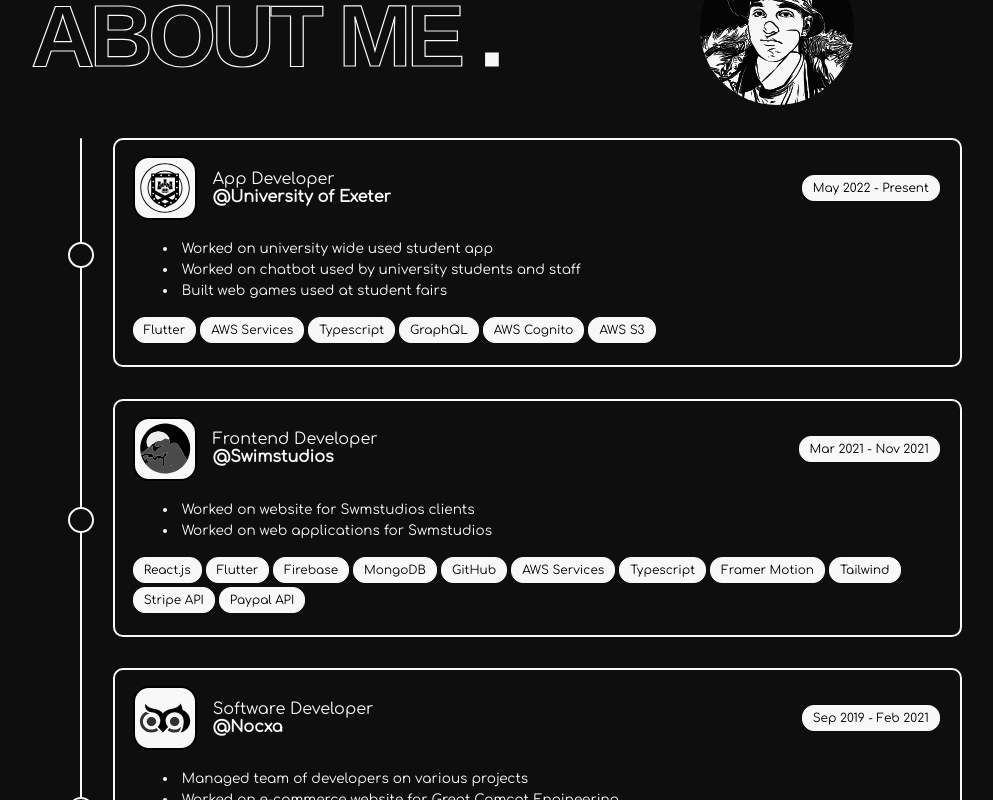
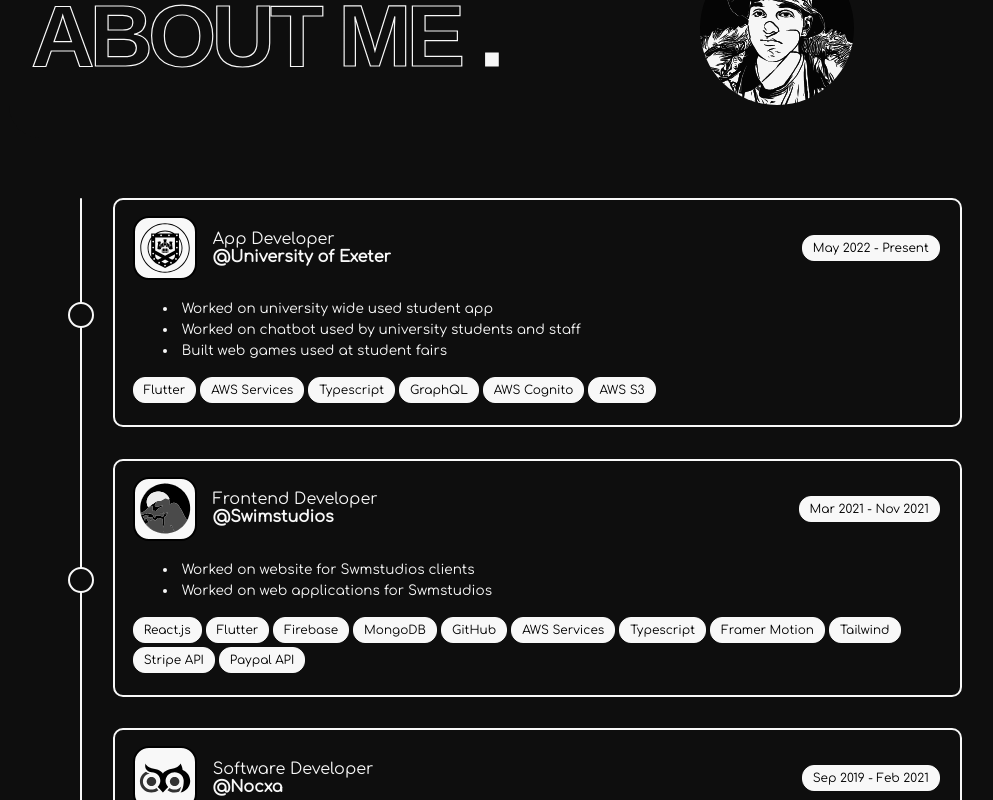
Before and after one commit to gowth6m/gowtham-io, a React (Create React App) app: page / in a window 1280 px wide. Shown: the part 1140-1940 px from the top of the page, without its empty margins (119-1112 px from the left). Built offline with nearby package versions, Linux system fonts and the light colour scheme.

Commit message:
updated spacing

```diff
--- a/src/components/about/Timeline.css
+++ b/src/components/about/Timeline.css
@@ -167,6 +167,10 @@
 }
 
 @media screen and (min-width: 768px) {
+    .about-timeline {
+        margin: 60px auto;
+    }
+
     .hidden-timeline-date {
         display: initial;
         order: 3;
```
Also changed, not shown: 7 other files (tests, documents, lock files or other folders).
